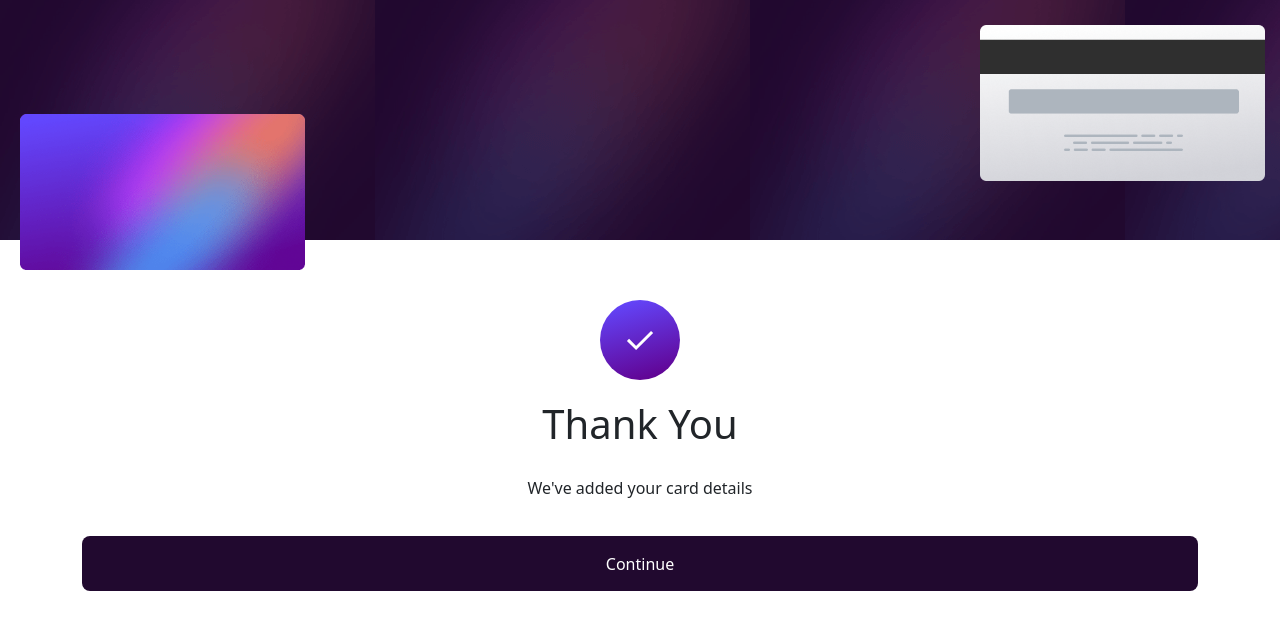
After one commit to brahimisgreat/Card-Details-php, a PHP site: page /Success.php in a window 1280 px wide. The commit adds this page. Shown: the top 630 px of the page. Run offline with PHP 8.4, Linux system fonts and the light colour scheme.

Commit message:
keep pushing

```diff
--- /dev/null
+++ b/Success.php
@@ -0,0 +1,31 @@
+<!DOCTYPE html>
+<html lang="en">
+
+<head>
+    <meta charset="UTF-8">
+    <link rel="stylesheet" href="styles2.css">
+    <link rel="stylesheet" href="https://cdn.jsdelivr.net/npm/bootstrap@5.3.3/dist/css/bootstrap.min.css" integrity="sha384-QWTKZyjpPEjISv5WaRU9OFeRpok6YctnYmDr5pNlyT2bRjXh0JMhjY6hW+ALEwIH" crossorigin="anonymous">
+    <meta name="viewport" content="width=device-width, initial-scale=1.0">
+    <title>Document</title>
+</head>
+
+<body>
+    <main>
+        <div class="bg">
+            <img src="./assets/bg-card-back.png" id="frontOfCard" alt="image of a card">
+            <img src="./assets/bg-card-front.png" id="backOfCard" alt="image of a card">
+        </div>
+
+        <div class="container">
+            <div class="baby">
+                <img src="./assets/icon-complete.svg" id="icon" alt="">
+                <h1>Thank You</h1>
+                <p>We've added your card details</p>
+            </div>
+
+            <a href="index.php" class="button ">Continue</a>
+        </div>
+    </main>
+</body>
+
+</html>
--- a/includes/database.php
+++ b/includes/database.php
@@ -14,6 +14,7 @@
 
     if ($conn->query($sql) === TRUE) {
         echo "New record created successfully";
+
     } else {
         echo "Error: " . $sql . "<br>" . $conn->error;
     }
--- /dev/null
+++ b/styles2.css
@@ -0,0 +1,70 @@
+*{
+    margin: 0;
+    padding: 0;
+    box-sizing: border-box;
+}
+
+img{
+    width: 285px;
+    height: 156.208px;
+    position: absolute;
+}
+
+main{
+    width: 100%;
+    height:100% ;
+}
+.bg{
+    background: url("./assets/bg-main-mobile.png");
+    width: 100%;
+    height: 240px;
+    position: relative;
+}
+
+#backOfCard{
+    bottom: -30px;
+    left: 20px;
+}
+
+#frontOfCard{
+    right: 15px;
+    top: 25px;
+}
+
+#icon{
+    width: 80px;
+height: 80px;
+position: static;
+}
+
+.container{
+    width: 327px;
+height: 291px;
+margin: auto ;
+margin-top: 60px;
+display: flex;
+flex-direction: column;
+align-items: center;
+gap: 20px;
+
+}
+
+.baby{
+    display: flex;
+    flex-direction: column;
+    gap: 20px;
+    justify-content: center;
+    align-items: center;
+}
+
+.button{
+    background-color:#21092F ;
+    color: white;
+    width: 100%;
+    height: 55px;
+    display: flex;
+    justify-content: center;
+    align-items: center;
+    text-decoration: none;
+    border-radius: 8px;
+}
```
Also changed, not shown: includes/header.php (added, +41 -0 lines), index.php (+1 -41 lines), style.css (+13 -0 lines), styles.css (added).
